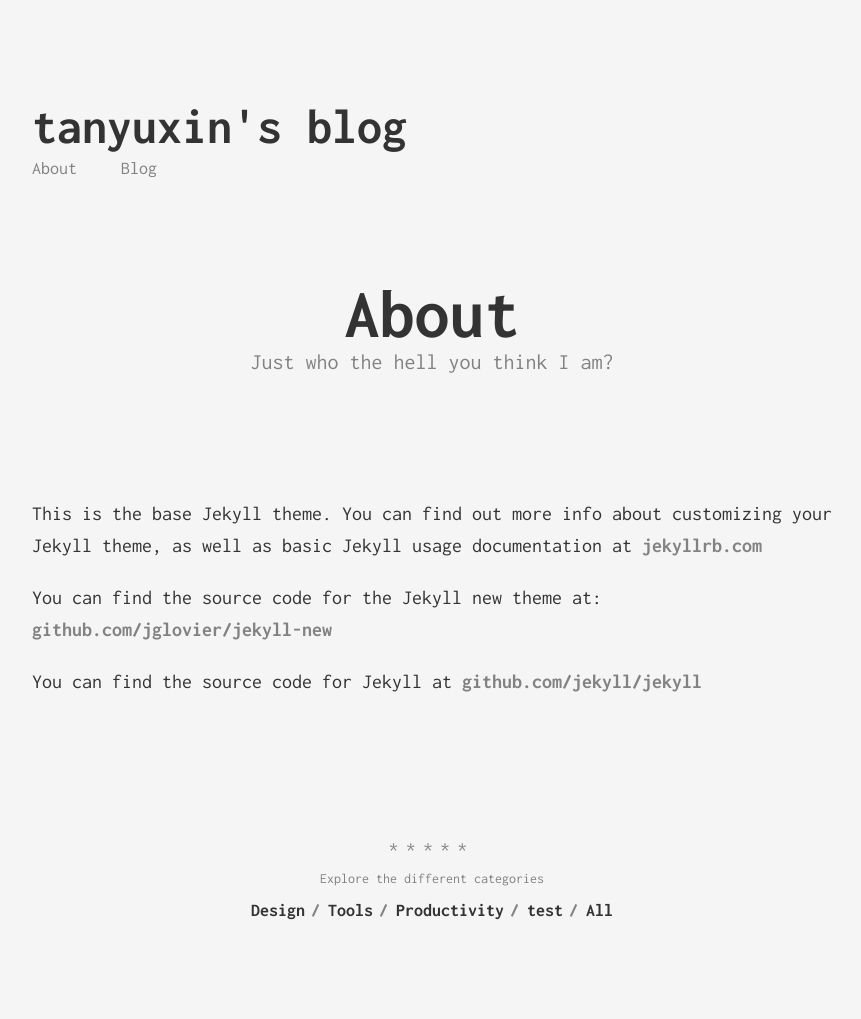
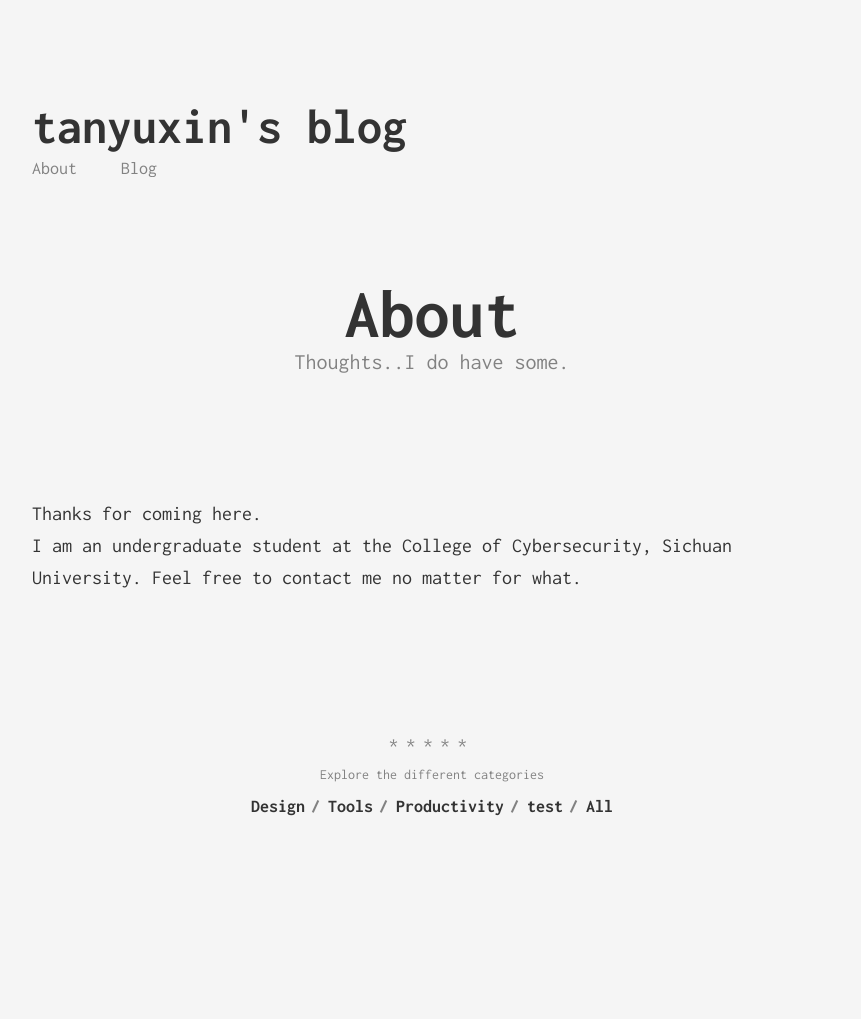
Before and after one commit to x1in-rain/x1in-rain.github.io, a Jekyll site: the page built from about.md, in a window 1280 px wide. Shown: the whole page, without its empty margins (208-1069 px from the left). Built offline with Jekyll 4.4.1, drawn with Linux system fonts in a browser that asks for light colours; after the commit the page ends 915 px from its top, so only the background shows below that.

Commit message:
Update about.md

```diff
--- a/about.md
+++ b/about.md
@@ -1,12 +1,10 @@
 ---
 layout: page
 title: About
-subtitle: Just who the hell you think I am?
+subtitle: Thoughts..I do have some.
 permalink: /about/
 ---
 
-This is the base Jekyll theme. You can find out more info about customizing your Jekyll theme, as well as basic Jekyll usage documentation at [jekyllrb.com](http://jekyllrb.com/)
-
-You can find the source code for the Jekyll new theme at: [github.com/jglovier/jekyll-new](https://github.com/jglovier/jekyll-new)
-
-You can find the source code for Jekyll at [github.com/jekyll/jekyll](https://github.com/jekyll/jekyll)
+Thanks for coming here.
+I am an undergraduate student at the College of Cybersecurity, Sichuan University.
+Feel free to contact me no matter for what.
```
